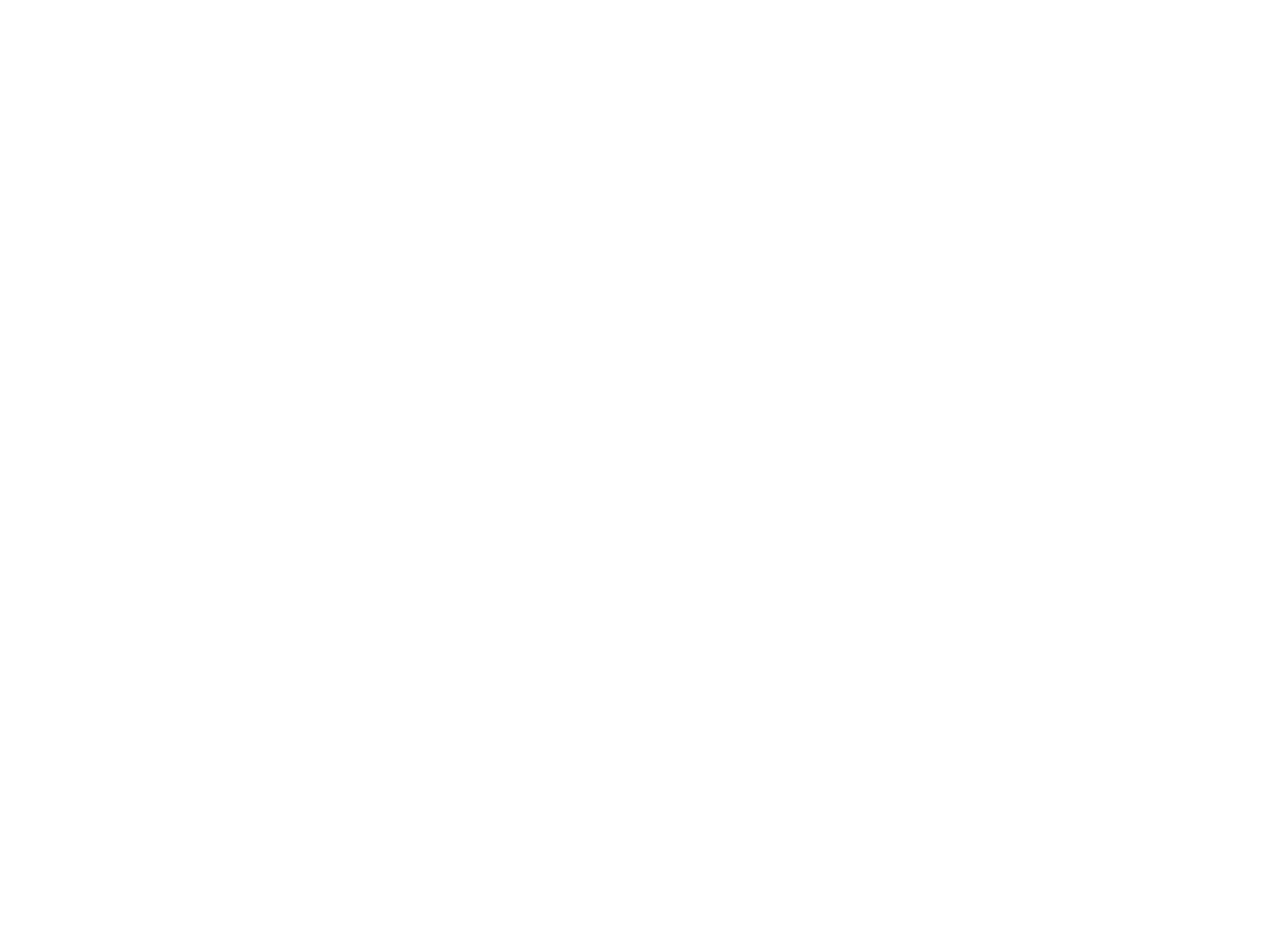
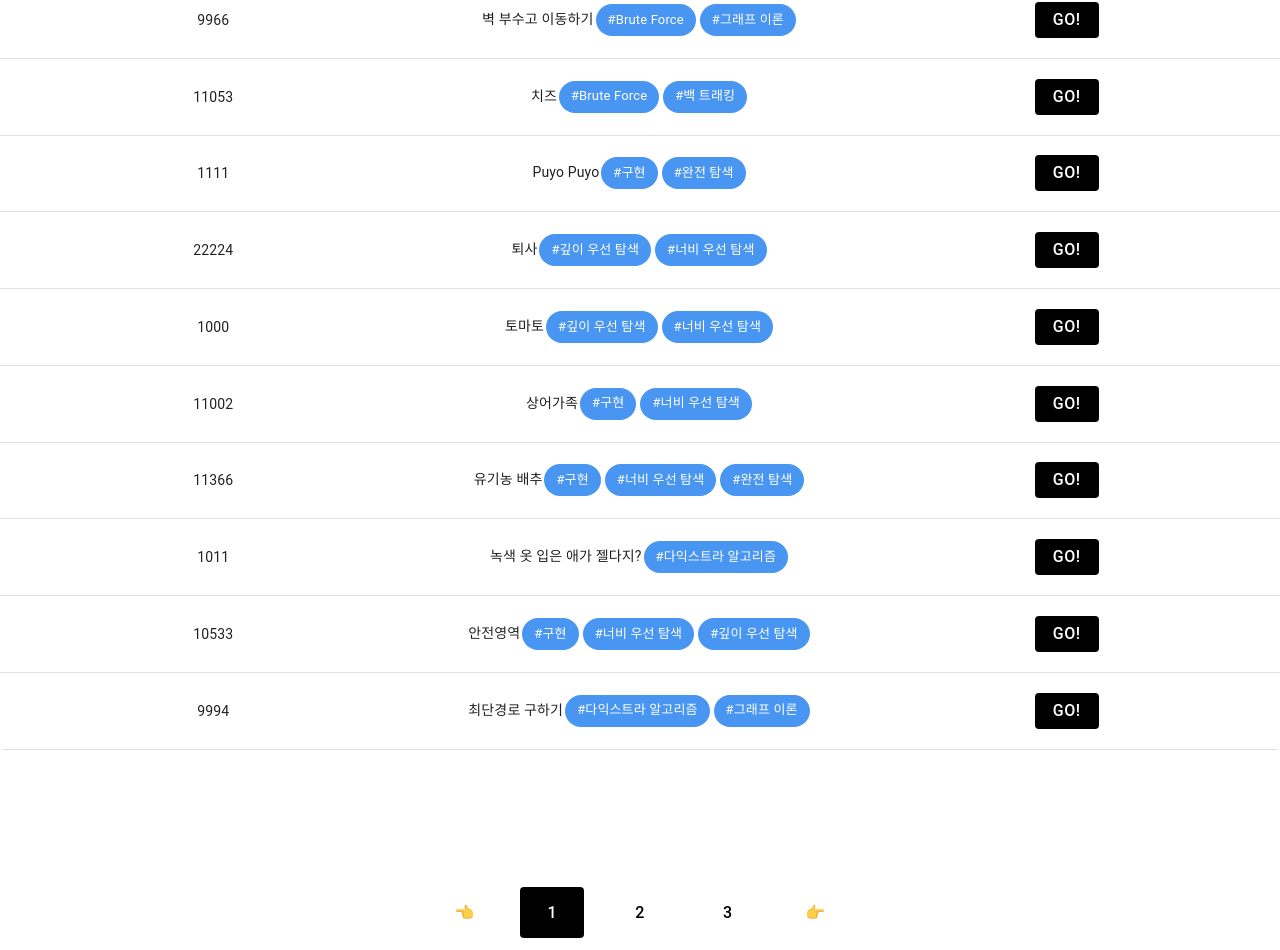
Before and after one commit to ondal1997/coj-fe, a React (Create React App) app: page /problems in a window 1280 px wide. Shown: the part 223-1173 px from the top of the page. Before the commit the page ends 800 px from the top, so only its background shows below. Built offline with nearby package versions, Linux system fonts and the light colour scheme; no server answers.

Commit message:
[수정] 문제 리스트 관련 컴포넌트 수정
- material-ui 모듈 사용

```diff
--- a/src/ProblemList/Category.js
+++ b/src/ProblemList/Category.js
@@ -1,11 +1,19 @@
 import React from 'react';
-import styled from 'styled-components';
+import { withStyles } from '@material-ui/core/styles';
+import Chip from '@material-ui/core/Chip';
 
-const StyledCategory = styled.button`
-  color: white;
-  background-color: green;
-`;
+const StyledChip = withStyles({
+  root: {
+    margin: '0.5%',
+    backgroundColor: '#4995F2',
+    '&:focus': {
+      backgroundColor: '#4995F2',
+    },
+  },
+  colorPrimary: {
+  },
+})(Chip);
 
-const Category = (({ name }) => (<StyledCategory>{name}</StyledCategory>));
+const Category = (({ name }) => (<StyledChip label={`#${name}`} color="primary" />));
 
 export default Category;
--- a/src/ProblemList/PageKey.js
+++ b/src/ProblemList/PageKey.js
@@ -1,10 +1,19 @@
 import React from 'react';
+import { Button, withStyles } from '@material-ui/core';
+
+const StyledKeyButton = withStyles({
+  root: {
+    margin: '1%',
+    padding: '1%',
+    fontSize: 'medium',
+  },
+})(Button);
 
 const PageKey = ({ direction, curPage, onClick }) => {
   if (direction === 'prev') {
-    return <button direction={direction} onClick={() => onClick(curPage - 1)}>👈</button>;
+    return <StyledKeyButton onClick={() => onClick(curPage - 1)}>👈</StyledKeyButton>;
   }
-  return <button direction={direction} onClick={() => onClick(curPage + 1)}>👉</button>;
+  return <StyledKeyButton onClick={() => onClick(curPage + 1)}>👉</StyledKeyButton>;
 };
 
 export default PageKey;
--- a/src/ProblemList/PagenumberList.js
+++ b/src/ProblemList/PagenumberList.js
@@ -1,17 +1,36 @@
 import React from 'react';
-import styled from 'styled-components';
+import { Container, Button, withStyles } from '@material-ui/core';
 import _ from 'lodash';
 import PageKey from './PageKey';
 
-const PageButton = styled.button`
-  color: white;
-  background-color: red;
-`;
+const StyledContainer = withStyles({
+  root: {
+    textAlign: 'center',
+  },
+})(Container);
 
-const PageAnchor = styled.a`
-  color: black;
-  margin: 1%;
-`;
+const StyledPageButton = withStyles({
+  root: {
+    color: 'black',
+    backgroundColor: 'white',
+    margin: '1%',
+    padding: '1%',
+    fontSize: 'medium',
+  },
+})(Button);
+
+const StyledCurPageButton = withStyles({
+  root: {
+    color: 'white',
+    backgroundColor: 'black',
+    margin: '1%',
+    padding: '1%',
+    fontSize: 'medium',
+    '&:hover': {
+      backgroundColor: '#000000',
+    },
+  },
+})(Button);
 
 const PagenumberList = ({ curPage, totalPage, updatePage }) => {
   const onMovepage = (page) => {
@@ -19,25 +38,14 @@ const PagenumberList = ({ curPage, totalPage, updatePage }) => {
     updatePage(page);
   };
 
-  return <>
-  <PageKey direction='prev' curPage={curPage} onClick={onMovepage}/>
-  {_.range(1, totalPage + 1).map((n) => {
-    if (n === curPage) { return <PageButton>{n}</PageButton>; }
-    return <PageAnchor onClick={() => onMovepage(n)}>{n}</PageAnchor>;
-  })}
-  <PageKey direction='next' curPage={curPage} onClick={onMovepage}/>
-  </>;
+  return <StyledContainer>
+    <PageKey direction='prev' curPage={curPage} onClick={onMovepage}/>
+    {_.range(1, totalPage + 1).map((n) => {
+      if (n === curPage) { return <StyledCurPageButton>{n}</StyledCurPageButton>; }
+      return <StyledPageButton onClick={() => onMovepage(n)}>{n}</StyledPageButton>;
+    })}
+    <PageKey direction='next' curPage={curPage} onClick={onMovepage}/>
+  </StyledContainer>;
 };
 
-// const PagenumberList = ({ curPage, problems, updateCurpage, updateProblems }) => (<>
-//   {_.range(1, problems.length / 5 - 1).map((n) => {
-//     if (n === curPage) { return <PageButton onClick={() => updateCurpage(n)}>{n}</PageButton>; }
-//     return <PageAnchor onClick={() => {
-//       updateProblems(problems.slice((n - 1) * 10, n * 10));
-//       updateCurpage(n);
-//     }}>{n}</PageAnchor>;
-//   })}
-//   </>
-// );
-
 export default PagenumberList;
--- a/src/ProblemList/ProblemItem.js
+++ b/src/ProblemList/ProblemItem.js
@@ -1,19 +1,42 @@
 import React from 'react';
+import { TableRow, TableCell, Button, withStyles } from '@material-ui/core';
 import { Link } from 'react-router-dom';
 import Category from './Category';
 
+const StyledButton = withStyles({
+  root: {
+    color: 'white',
+    backgroundColor: 'black',
+    margin: '1%',
+    padding: '1%',
+    fontSize: 'medium',
+    '&:hover': {
+      backgroundColor: '#CE2727',
+    },
+  },
+})(Button);
+
+const StyledTableCell = withStyles({
+  root: {
+    width: '200px',
+    height: '40px',
+  },
+})(TableCell);
+
 const ProblemItem = ({ info }) => (
-  <tr style={{ textAlign: 'center', border: '1px solid gray' }}>
-    <td>{info.key}</td>
-    <td>{info.title}
+  <>
+  <TableRow>
+  <StyledTableCell align="center">{info.key}</StyledTableCell>
+    <StyledTableCell align="center">{info.title}
     {info.categories.map((item) => <Category name={item} />)}
-    </td>
-    <td>
-      <Link to={`/solutions/${info.key}`}>
-      <button>GO!</button>
+    </StyledTableCell>
+    <StyledTableCell align="center">
+      <Link to={`/solutions/${info.key}`} style={{ textDecorationLine: 'none' }}>
+        <StyledButton>GO!</StyledButton>
       </Link>
-    </td>
-  </tr>
+    </StyledTableCell>
+  </TableRow>
+  </>
 );
 
 export default ProblemItem;
--- a/src/ProblemList/ProblemList.js
+++ b/src/ProblemList/ProblemList.js
@@ -1,19 +1,22 @@
 import React from 'react';
+import { Table, TableCell, TableContainer, TableHead, TableBody, TableRow, Paper } from '@material-ui/core';
 import ProblemItem from './ProblemItem';
 
 const ProblemList = ({ problems }) => (
-  <table style={{ width: '100%', textAlign: 'center', borderCollapse: 'collapse' }}>
-    <thead>
-      <tr>
-        <th>문제 번호</th>
-        <th>문제명</th>
-        <th>문제 푼 사람</th>
-      </tr>
-    </thead>
-    <tbody>
-    {problems.map((problem) => <ProblemItem info={problem}/>)}
-    </tbody>
-    </table>
+    <TableContainer component={Paper} elevation={0}>
+      <Table aria-label="simple table">
+        <TableHead>
+          <TableRow>
+            <TableCell align="center">문제 번호</TableCell>
+            <TableCell align="center">문제명</TableCell>
+            <TableCell align="center">문제 푼 사람</TableCell>
+          </TableRow>
+        </TableHead>
+       <TableBody>
+        {problems.map((problem) => <ProblemItem info={problem}/>)}
+        </TableBody>
+      </Table>
+    </TableContainer>
 );
 
 export default ProblemList;
--- a/src/ProblemList/ProblemListApp.js
+++ b/src/ProblemList/ProblemListApp.js
@@ -1,28 +1,44 @@
 import React, { useEffect, useState } from 'react';
+import { Container, withStyles } from '@material-ui/core';
 import ProblemList from './ProblemList';
 import PagenumberList from './PagenumberList';
-// import data from '../../../mock/problemList';
+import data from '../mock/problemList';
 
-const serverAddress = 'http://192.168.0.13:3000';
+// const serverAddress = 'http://192.168.0.13:3000';
+const StyledContainer = withStyles({
+  root: {
+    color: 'white',
+    fontSize: 'medium',
+  },
+  maxWidthLg: {
+    width: '100%',
+  },
+})(Container);
 
 const size = 10;
 
 const Body = () => {
   const [curPage, setCurpage] = useState(1);
   const [totalPage, setTotalpage] = useState(0);
-  const [problemData, setProblemData] = useState([]);
+  const [problemData, setProblemData] = useState(data.slice(0, size));
+  // const [problemData, setProblemData] = useState([]);
 
   const fetchProblems = (page) => {
-    const pos = (page - 1) * size;
-    fetch(`${serverAddress}/api/problems?pos=${pos}&count=${size}`, {
-      // 비동기
-      method: 'GET',
-    }).then((res) => res.json())
-      .then(({ problems, totalCount }) => {
-        setProblemData(problems);
-        setCurpage(page);
-        setTotalpage(Math.floor(totalCount / size) + 1);
-      }, (error) => console.log(error));
+    /* local test code */
+    setProblemData(data.slice((page - 1) * size, page * size));
+    setCurpage(page);
+    setTotalpage(Math.floor(data.length / size) + 1);
+
+    // const pos = (page - 1) * size;
+    // fetch(`${serverAddress}/api/problems?pos=${pos}&count=${size}`, {
+    //   // 비동기
+    //   method: 'GET',
+    // }).then((res) => res.json())
+    //   .then(({ problems, totalCount }) => {
+    //     setProblemData(problems);
+    //     setCurpage(page);
+    //     setTotalpage(Math.floor(totalCount / size) + 1);
+    //   }, (error) => console.log(error));
   };
 
   useEffect(() => {
@@ -34,9 +50,13 @@ const Body = () => {
   };
 
   return <div>
+        <div style={{ height: '950px' }}>
         <ProblemList problems={problemData}/>
-        <PagenumberList curPage={curPage} totalPage={totalPage}
-        updatePage={updatePage}/>
+        </div>
+        <StyledContainer>
+          <PagenumberList curPage={curPage} totalPage={totalPage}
+          updatePage={updatePage}/>
+        </StyledContainer>
         </div>;
 };
 
```
